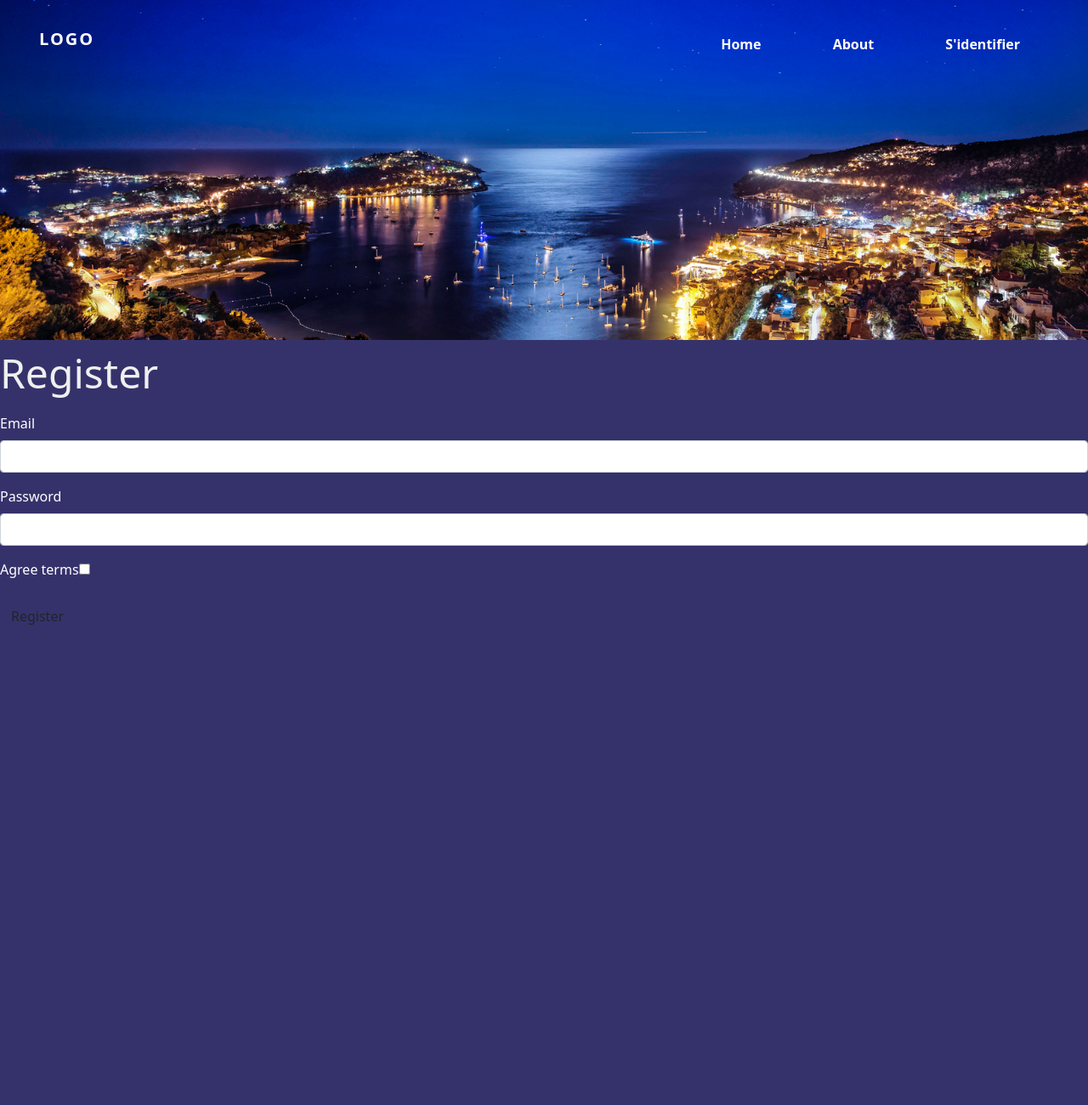
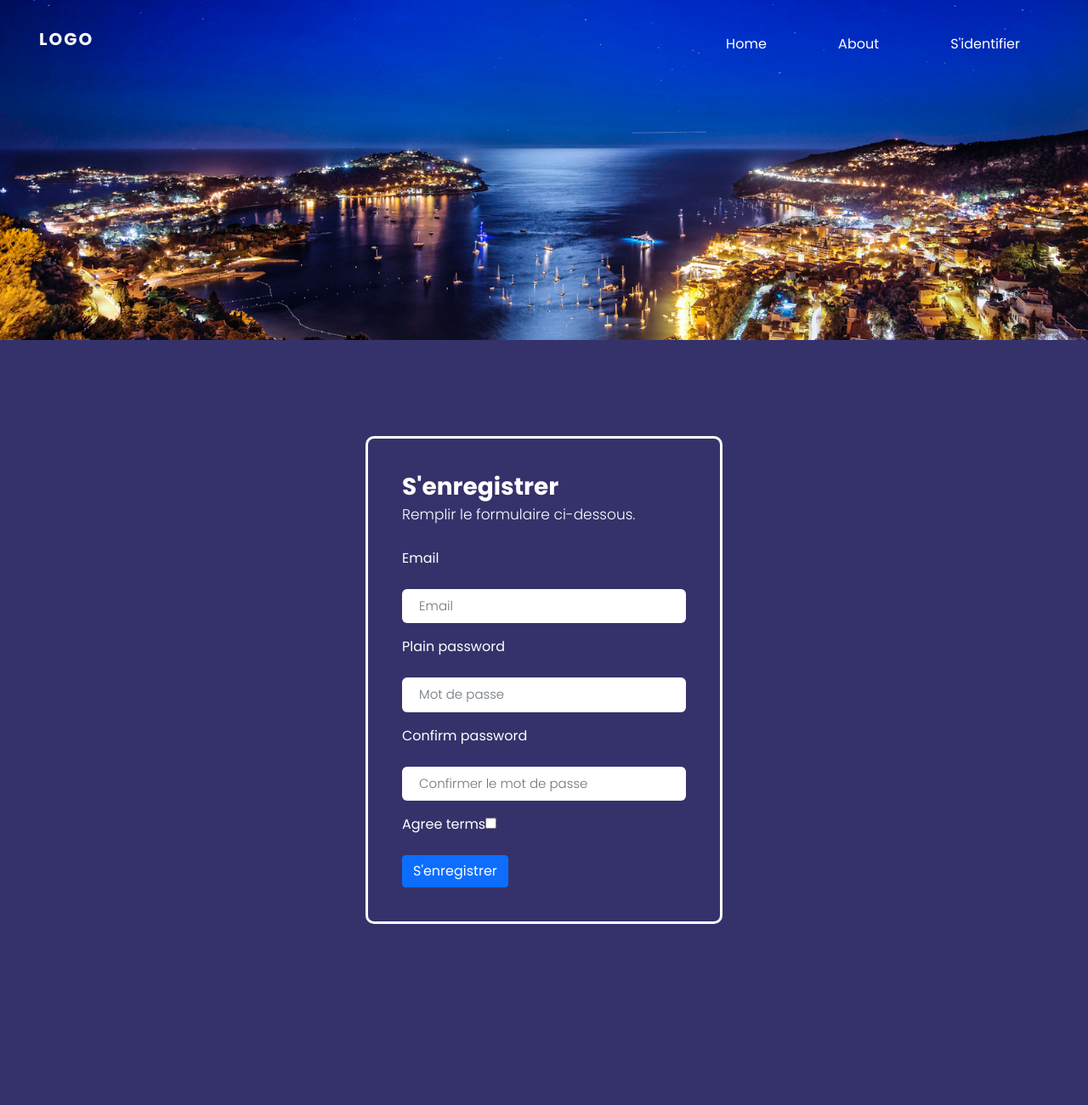
Before and after one commit to MauquieLouis/agvoy-app, a Symfony app: template templates/registration/register.html.twig in a window 1280 px wide. Shown: the whole page at 85% size. Run offline with Twig, Linux system fonts and the light colour scheme; the template is opened without the code that fills it, so the values that code supplies are empty; form fields are guessed from the names that the template uses; some libraries are stand-ins or nearby versions.

Commit message:
design formulaires

```diff
--- /dev/null
+++ b/public/JS/form.js
@@ -0,0 +1,15 @@
+(function () {
+'use strict'
+const forms = document.querySelectorAll('.requires-validation')
+Array.from(forms)
+  .forEach(function (form) {
+    form.addEventListener('submit', function (event) {
+      if (!form.checkValidity()) {
+        event.preventDefault()
+        event.stopPropagation()
+      }
+
+      form.classList.add('was-validated')
+    }, false)
+  })
+})()
--- /dev/null
+++ b/public/css/form.css
@@ -0,0 +1,149 @@
+@import url('https://fonts.googleapis.com/css2?family=Poppins:wght@300;400;500;700;900&display=swap');
+
+*, body {
+    font-family: 'Poppins', sans-serif;
+    font-weight: 400;
+    -webkit-font-smoothing: antialiased;
+    text-rendering: optimizeLegibility;
+    -moz-osx-font-smoothing: grayscale;
+}
+
+html, body {
+/*     height: 100%; */
+    background-color: #152733;
+/*     overflow: hidden; */
+}
+
+
+.form-holder {
+      display: flex;
+      flex-direction: column;
+      justify-content: center;
+      align-items: center;
+      text-align: center;
+      min-height: 100vh;
+}
+
+.form-holder .form-content {
+    position: relative;
+    text-align: center;
+    display: -webkit-box;
+    display: -moz-box;
+    display: -ms-flexbox;
+    display: -webkit-flex;
+    display: flex;
+    -webkit-justify-content: center;
+    justify-content: center;
+    -webkit-align-items: center;
+    align-items: center;
+    padding: 60px;
+}
+
+.form-content .form-items {
+    border: 3px solid #fff;
+    padding: 40px;
+    display: inline-block;
+    width: 100%;
+    min-width: 240px;
+    -webkit-border-radius: 10px;
+    -moz-border-radius: 10px;
+    border-radius: 10px;
+    text-align: left;
+    -webkit-transition: all 0.4s ease;
+    transition: all 0.4s ease;
+}
+
+.form-content h3 {
+    color: #fff;
+    text-align: left;
+    font-size: 28px;
+    font-weight: 600;
+    margin-bottom: 5px;
+}
+
+.form-content h3.form-title {
+    margin-bottom: 30px;
+}
+
+.form-content p {
+    color: #fff;
+    text-align: left;
+    font-size: 17px;
+    font-weight: 300;
+    line-height: 20px;
+    margin-bottom: 30px;
+}
+
+
+.form-content label, .was-validated .form-check-input:invalid~.form-check-label, .was-validated .form-check-input:valid~.form-check-label{
+    color: #fff;
+}
+
+.form-content input[type=text], .form-content input[type=password], .form-content input[type=email], .form-content select {
+    width: 100%;
+    padding: 9px 20px;
+    text-align: left;
+    border: 0;
+    outline: 0;
+    border-radius: 6px;
+    background-color: #fff;
+    font-size: 15px;
+    font-weight: 300;
+    color: #8D8D8D;
+    -webkit-transition: all 0.3s ease;
+    transition: all 0.3s ease;
+    margin-top: 16px;
+}
+
+
+.btn-primary{
+    background-color: #6C757D;
+    outline: none;
+    border: 0px;
+     box-shadow: none;
+}
+
+.btn-primary:hover, .btn-primary:focus, .btn-primary:active{
+    background-color: #495056;
+    outline: none !important;
+    border: none !important;
+     box-shadow: none;
+}
+
+.form-content textarea {
+    position: static !important;
+    width: 100%;
+    padding: 8px 20px;
+    border-radius: 6px;
+    text-align: left;
+    background-color: #fff;
+    border: 0;
+    font-size: 15px;
+    font-weight: 300;
+    color: #8D8D8D;
+    outline: none;
+    resize: none;
+    height: 120px;
+    -webkit-transition: none;
+    transition: none;
+    margin-bottom: 14px;
+}
+
+.form-content textarea:hover, .form-content textarea:focus {
+    border: 0;
+    background-color: #ebeff8;
+    color: #8D8D8D;
+}
+
+.mv-up{
+    margin-top: -9px !important;
+    margin-bottom: 8px !important;
+}
+
+.invalid-feedback{
+    color: #ff606e;
+}
+
+.valid-feedback{
+   color: #2acc80;
+}
--- a/src/Controller/RegistrationController.php
+++ b/src/Controller/RegistrationController.php
@@ -36,6 +36,10 @@ class RegistrationController extends AbstractController
 
         if ($form->isSubmitted() && $form->isValid()) {
             // encode the plain password
+            if($form->getData()['plainPassword'] != $form->getData()['confirmPassword']){
+                //Add flash Message
+                return $this->redirectToRoute("app_register");
+            }
             $user->setPassword(
             $userPasswordEncoderInterface->encodePassword(
                     $user,
--- a/src/Form/RoomType.php
+++ b/src/Form/RoomType.php
@@ -22,7 +22,7 @@ class RoomType extends AbstractType
             ->add('price')
             ->add('address')
             ->add('owner')
-            ->add('region',EntityType::class,[
+            ->add('region', EntityType::class,[
                 'class' => Region::class,
                 'placeholder' =>'Choisir la region',
                 'multiple' => true,
--- a/templates/base.html.twig
+++ b/templates/base.html.twig
@@ -26,6 +26,7 @@
             <script src="{{ asset('fontAwesome/js/all.min.js') }}"></script>
             <script src="https://stackpath.bootstrapcdn.com/bootstrap/4.3.1/js/bootstrap.min.js" integrity="sha384-JjSmVgyd0p3pXB1rRibZUAYoIIy6OrQ6VrjIEaFf/nJGzIxFDsf4x0xIM+B07jRM" crossorigin="anonymous"></script>
    			<script src="{{ asset('JS/header.js') }}"></script>
+   			<script src="{{ asset('JS/form.js') }}"></script>
         {% endblock %}
     </head>
     <body>
--- a/templates/registration/register.html.twig
+++ b/templates/registration/register.html.twig
@@ -1,21 +1,43 @@
 {% extends 'base.html.twig' %}
 
 {% block title %}Register{% endblock %}
-
+{% block stylesheets %}
+	<link href="{{ asset('css/home.css') }}" rel="stylesheet" />
+	<link href="{{ asset('css/style.css') }}" rel="stylesheet" />
+	<link href="{{ asset('css/header.css') }}" rel="stylesheet" />
+	<link href="{{ asset('css/form.css') }}" rel="stylesheet" />
+	<link href="{{ asset('bootstrap/css/bootstrap.min.css') }}" rel="stylesheet" />
+	<link href="{{ asset('fontAwesome/css/all.min.css') }}" rel="stylesheet" />
+{% endblock %}
 {% block body %}
     {% for flashError in app.flashes('verify_email_error') %}
         <div class="alert alert-danger" role="alert">{{ flashError }}</div>
     {% endfor %}
-
-    <h1>Register</h1>
-
-    {{ form_start(registrationForm) }}
-        {{ form_row(registrationForm.email) }}
-        {{ form_row(registrationForm.plainPassword, {
-            label: 'Password'
-        }) }}
-        {{ form_row(registrationForm.agreeTerms) }}
-
-        <button type="submit" class="btn">Register</button>
-    {{ form_end(registrationForm) }}
+	<div class="form-body">
+		<div class="row">
+			<div class="form-holder">
+				<div class="form-content">
+					<div class="form-items">
+						<h3>S'enregistrer</h3>
+						<p>Remplir le formulaire ci-dessous.</p>
+						{{ form_start(registrationForm, {'class':'requires-validation'}) }}
+					        {{ form_row(registrationForm.email,
+					            {'attr':{'placeholder':'Email'}}
+					        )  }}
+					        {{ form_row(registrationForm.plainPassword,
+					            {'attr':{'placeholder':'Mot de passe'}}
+					        ) }}
+					        {{ form_row(registrationForm.confirmPassword,
+					       		{'attr':{'placeholder':'Confirmer le mot de passe'}}
+					      	) }}
+					        {{ form_row(registrationForm.agreeTerms) }}
+                            <div class="form-button mt-3">
+                                <button id="submit" type="submit" class="btn btn-primary">S'enregistrer</button>
+                            </div>
+					    {{ form_end(registrationForm) }}
+					</div>
+   				</div>
+   			</div>
+   		</div>
+   	</div>
 {% endblock %}
```
Also changed, not shown: src/Form/RegistrationFormType.php (+21 -1 lines), templates/security/login.html.twig (+13 -4 lines).
